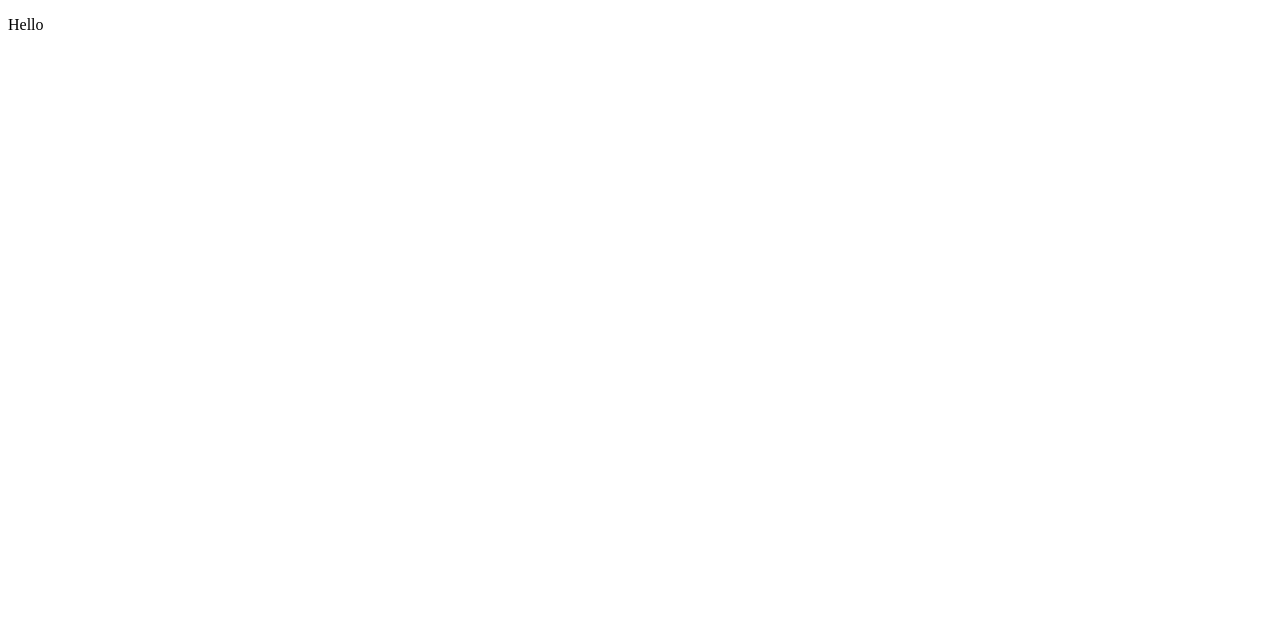
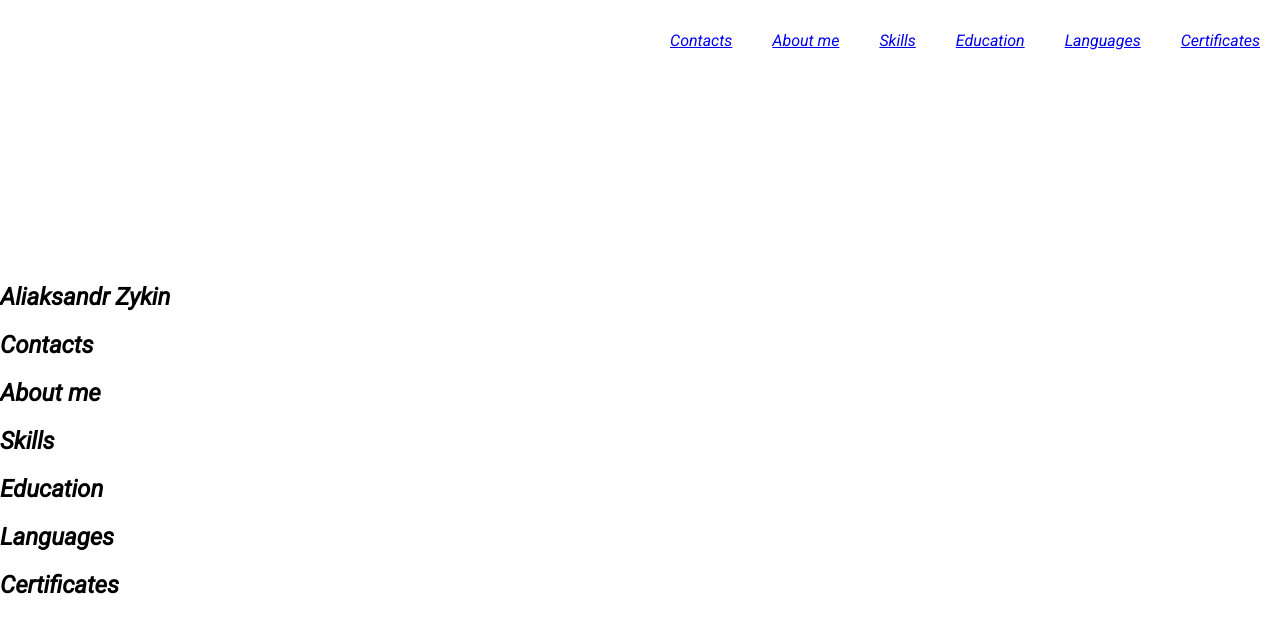
Before and after one commit to Zenak1994/rsschool-cv, a plain HTML site: page index.html in a window 1280 px wide. Drawn offline with Linux system fonts and the light colour scheme; a web font is replaced by a local one.

Commit message:
dosc:add header and main

```diff
--- a/index.html
+++ b/index.html
@@ -6,9 +6,55 @@
     <meta name="viewport" content="width=device-width, initial-scale=1.0">
     <link rel="stylesheet" href="style.css">
     <link rel="icon" href="images/favicon.ico">
+    <link rel="preconnect" href="https://fonts.googleapis.com">
+    <link rel="preconnect" href="https://fonts.gstatic.com" crossorigin>
+    <link href="https://fonts.googleapis.com/css2?family=Roboto:ital@1&family=Tiro+Devanagari+Sanskrit&display=swap" rel="stylesheet">
     <title>cv</title>
 </head>
 <body>
- <p>Hello</p>
+ <header class="header">
+    <div class="container">
+        <div class="container">
+            <nav class="nav">
+                <ul class="nav-list">
+                    <li class="nav-item"><a href="#contacts" class="nav-link">Contacts</a></li>
+                    <li class="nav-item"><a href="#about me" class="nav-link">About me</a></li>
+                    <li class="nav-item"><a href="skills" class="nav-link">Skills</a></li>
+                    <li class="nav-item"><a href="education" class="nav-link">Education</a></li>
+                    <li class="nav-item"><a href="languages" class="nav-link">Languages</a></li>
+                    <li class="nav-item"><a href="certificates" class="nav-link">Certificates</a></li>
+                </ul>
+            </nav>
+        </div>
+    </div>
+ </header>
+ <main class="main">
+    <div class="container">
+        <section class="section" id="profile">
+            <h1 class="section-title">Aliaksandr Zykin</h1>
+        </section>
+        <section class="section" id="contacts">
+            <h2 class="section-title">Contacts</h2>
+        </section>
+        <section class="section" id="about me">
+            <h2 class="section-title">About me</h2>
+        </section>
+        <section class="section" id="skills">
+            <h2 class="section-title">Skills</h2>
+        </section>
+        <section class="section" id="education">
+            <h2 class="section-title">Education</h2>
+        </section>
+        <section class="section" id="languages">
+            <h2 class="section-title">Languages</h2>
+        </section>
+        <section class="section" id="certificates">
+            <h2 class="section-title">Certificates</h2>
+        </section>
+    </div>
+ </main>
+ <footer class="footer">
+    <div class="container"></div>
+ </footer>
 </body>
 </html>
--- a/style.css
+++ b/style.css
@@ -0,0 +1,45 @@
+body {
+    font-family:'Roboto', sans-serif;
+    min-height: 100vh;
+    margin: 0;
+    padding: 0;
+    display: flex;
+    flex-direction: column;
+    justify-content: space-between;
+}
+
+* {
+    box-sizing: border-box;
+  }
+
+.container {
+    max-width: 1440px;
+    margin: 0 auto;
+}
+
+.nav-list {
+    display: flex;
+    justify-content: flex-end;
+    align-items: center;
+    list-style: none;
+}
+
+html {
+    scroll-behavior: smooth;
+}
+
+.nav-link {
+    padding: 0 20px;
+    line-height: 50px;
+    transition: .3s;
+}
+
+.section-item a {
+    color: #829985;
+    text-decoration: none;
+    transition: color 0.5s;
+  }
+
+.section-item a:hover {
+   color: #4d2323;
+  }
```
